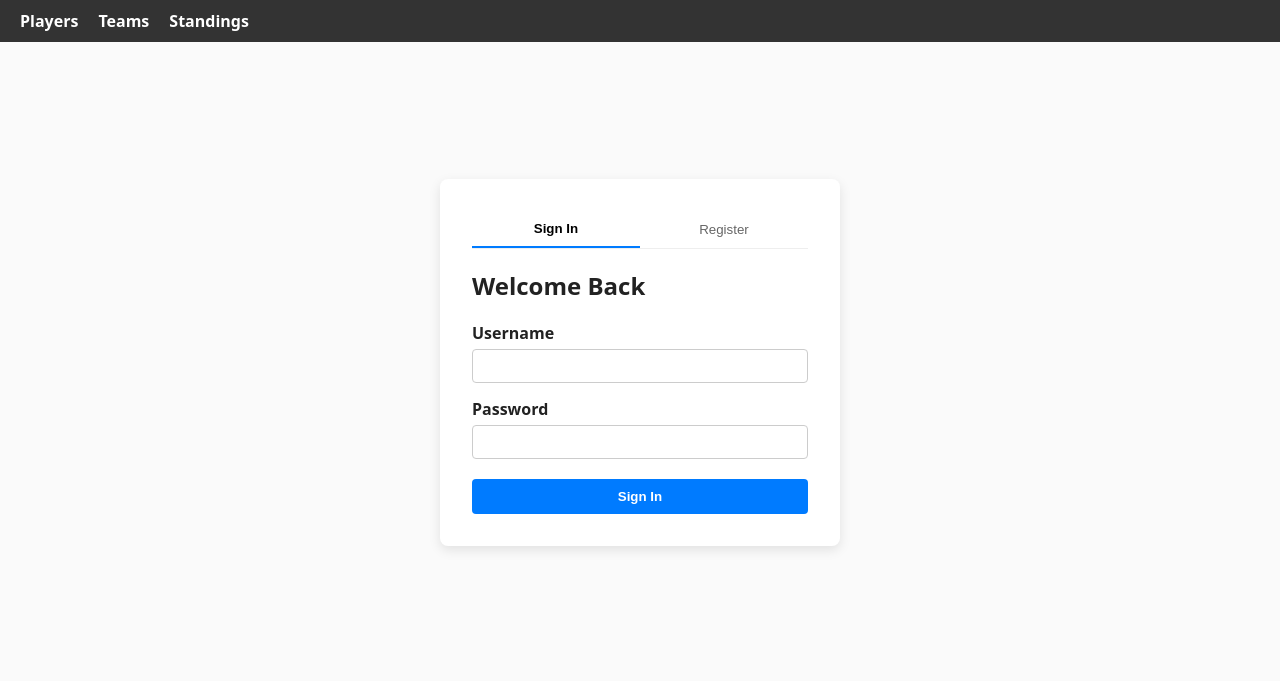
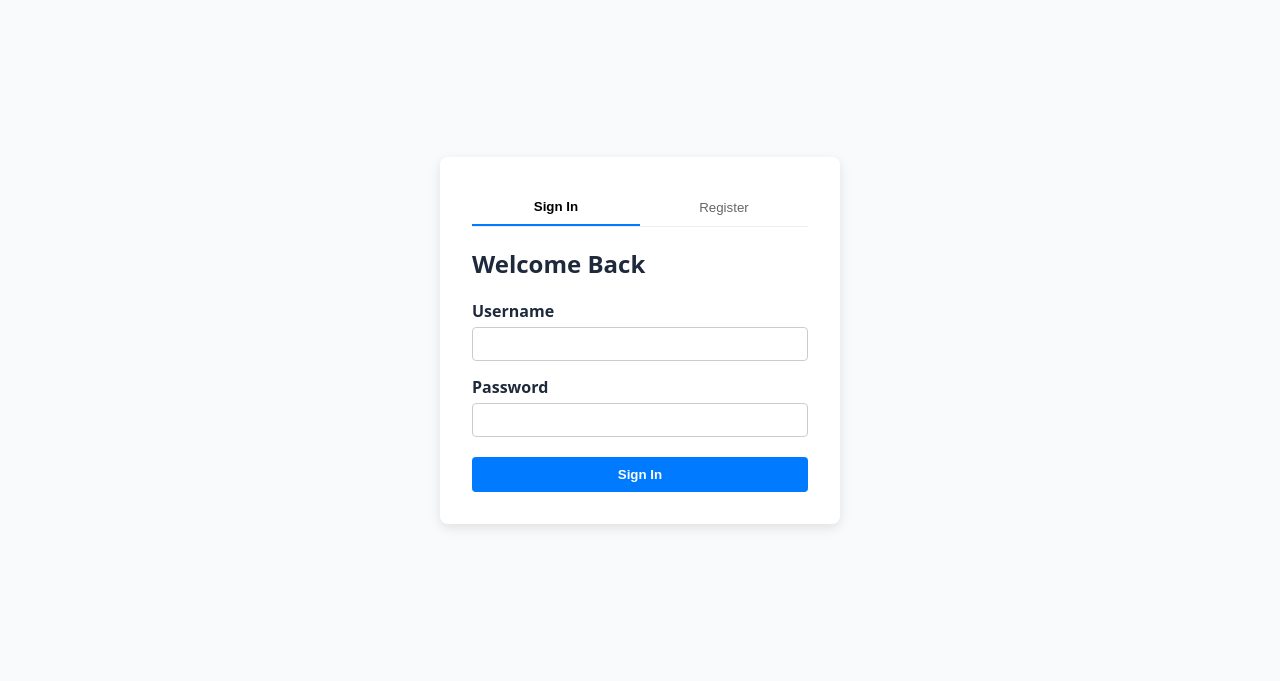
Before and after one commit to markdarcy45-oss/Teams, a Flask app: page /register in a window 1280 px wide. Shown: the top 681 px of the page. Run offline with Flask 3, Linux system fonts and the light colour scheme; some libraries are stand-ins or nearby versions.

Commit message:
Update base.html

```diff
--- a/templates/base.html
+++ b/templates/base.html
@@ -6,114 +6,101 @@
         <meta name="viewport" content="width=device-width, initial-scale=1" />
         <style>
             :root {
-    --bg:#fafafa; --panel:#fff; --shadow:0 1px 8px rgba(0,0,0,.08);
-    --ink:#222; --muted:#666; --brand:#2a6fdb;
-    --active-color: #ffd54f; /* Yellow highlight color */
+                --primary: #2563eb;
+                --success: #16a34a;
+                --warning: #ea580c;
+                --border: #e2e8f0;
+                --text-muted: #64748b;
+                --bg: #f8fafc;
+                --panel: #ffffff;
+                --shadow: 0 4px 12px rgba(0, 0, 0, 0.05);
+                --nav-active: #ffd54f;
             }
 
-  * { box-sizing: border-box; }
+            * {
+                box-sizing: border-box;
+            }
 
             body {
                 margin: 0;
-    font-family: system-ui, -apple-system, Segoe UI, Roboto, Arial, sans-serif;
+                font-family:
+                    system-ui,
+                    -apple-system,
+                    sans-serif;
                 background: var(--bg);
-    color: var(--ink);
-  }
-
-  nav {
-    background: #333;
-    color: #fff;
-    display: flex;
-    align-items: center;
-    gap: 15px;
-    padding: 10px 20px;
-    position: sticky;
-    top: 0;
-    z-index: 10;
-  }
-
-  nav a {
-    color: #fff;
-    text-decoration: none;
-    font-weight: 600;
-    padding: 6px 12px;
-    transition: color 0.2s;
-  }
-
-  nav a:hover { opacity: 0.8; }
-
-  /* --- YELLOW UNDERLINE STYLE --- */
-	header a.active, nav a.active {
-    color: var(--active-color) !important;
-    text-decoration: underline !important;
-    text-underline-offset: 6px;
-    text-decoration-thickness: 2px;
-  }
+                color: #1e293b;
             }
 
             .container {
-    max-width: 1100px;
-    margin: 22px auto;
-    background: var(--panel);
-    border-radius: 10px;
-    box-shadow: var(--shadow);
-    padding: 18px;
+                max-width: 1200px;
+                margin: 0 auto;
+                padding: 20px;
             }
-
-.profile-admin {
-    background-color: #d4edda;
-    color: #155724;
-    font-weight: bold;
-    padding: 2px 8px;
-    border-radius: 4px;
-    border: 1px solid #c3e6cb;
+            a.active {
+                color: var(--nav-active) !important;
+                border-bottom: 2px solid var(--nav-active);
             }
-
-.profile-readonly {
-    background-color: #cce5ff;
-    color: #004085;
-    padding: 2px 8px;
-    border-radius: 4px;
-    border: 1px solid #b8daff;
+            header a:hover {
+                opacity: 0.8;
             }
         </style>
-
         {% block head %}{% endblock %}
     </head>
     <body>
+        {% if request.endpoint != 'login' and request.endpoint != 'register' %}
+        <header
+            style="
+                background-color: #333;
+                color: white;
+                padding: 10px 20px;
+                display: flex;
+                justify-content: space-between;
+                align-items: center;
+            "
+        >
+            <div style="display: flex; gap: 20px; align-items: center">
+                <a
+                    href="{{ url_for('group_page') }}"
+                    class="{{ 'active' if request.endpoint == 'group_page' }}"
+                    style="color: white; text-decoration: none; font-weight: bold"
+                >
+                    Group
+                </a>
 
-{% if request.endpoint != 'login' %}
-<header style="background-color: #333; color: white; padding: 10px 20px; display: flex; justify-content: space-between; align-items: center;">
-
-  <div style="display: flex; gap: 20px;">
-    <a href="{{ url_for('players_page_render') }}"
+                <a
+                    href="{{ url_for('players_page_render') }}"
                     class="{{ 'active' if request.endpoint == 'players_page_render' }}"
-       style="color: white; text-decoration: none; font-weight: bold;">
+                    style="color: white; text-decoration: none; font-weight: bold"
+                >
                     Players
                 </a>
 
-    <a href="{{ url_for('teams_page') }}"
+                <a
+                    href="{{ url_for('teams_page') }}"
                     class="{{ 'active' if request.endpoint == 'teams_page' }}"
-       style="color: white; text-decoration: none; font-weight: bold;">
+                    style="color: white; text-decoration: none; font-weight: bold"
+                >
                     Teams
                 </a>
 
-    <a href="{{ url_for('standings_page') }}"
+                <a
+                    href="{{ url_for('standings_page') }}"
                     class="{{ 'active' if request.endpoint == 'standings_page' }}"
-       style="color: white; text-decoration: none; font-weight: bold;">
+                    style="color: white; text-decoration: none; font-weight: bold"
+                >
                     Standings
                 </a>
             </div>
 
-  <div style="display: flex; align-items: center; gap: 10px;">
+            <div style="display: flex; align-items: center; gap: 10px">
                 {% if current_user.is_authenticated %}
-
-      <span style="font-size: 0.9rem; color: #ccc;">
+                <span style="font-size: 0.9rem; color: #ccc">
                     Logged in as <strong>{{ current_user.username }}</strong> |
                 </span>
 
                 {% if current_user.is_admin %}
-        <span style="
+                <span
+                    style="
                         background-color: #28a745;
                         color: white;
                         padding: 2px 8px;
@@ -121,11 +108,13 @@
                         font-size: 0.75rem;
                         font-weight: bold;
                         letter-spacing: 0.4px;
-        ">
+                    "
+                >
                     Admin
                 </span>
                 {% else %}
-        <span style="
+                <span
+                    style="
                         background-color: #007bff;
                         color: white;
                         padding: 2px 8px;
@@ -133,12 +122,14 @@
                         font-size: 0.75rem;
                         font-weight: bold;
                         letter-spacing: 0.4px;
-        ">
+                    "
+                >
                     Read-only
                 </span>
                 {% endif %}
 
-		<a href="{{ url_for('logout') }}"
+                <a
+                    href="{{ url_for('logout') }}"
                     style="
                         background-color: #dc3545;
                         color: white;
@@ -149,23 +140,17 @@
                         letter-spacing: 0.4px;
                         text-decoration: none;
                         margin-left: 5px;
-		">
+                    "
+                >
                     Logout
                 </a>
-
-
                 {% endif %}
             </div>
-
         </header>
         {% endif %}
 
-
-<div class="container">
-  {% block content %}{% endblock %}
-</div>
+        <div class="container">{% block content %}{% endblock %}</div>
 
         {% block scripts %}{% endblock %}
-
     </body>
 </html>
```
Lines whose indentation alone changed are shown as unchanged.
